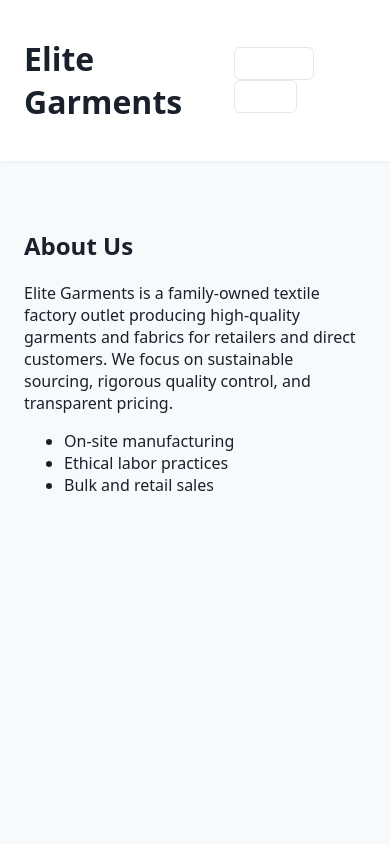
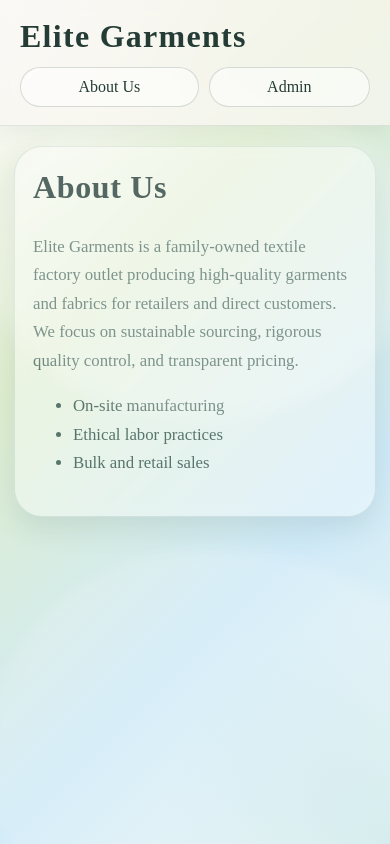
Before and after one commit to spv-core/EliteGarments, a plain HTML site: page index.html in a window 390 px wide. Drawn offline with Linux system fonts and the light colour scheme.

Commit message:
Refresh pastel theme and typography

```diff
--- a/styles.css
+++ b/styles.css
@@ -1,23 +1,271 @@
-:root{
-  --accent:#2b6cb0;
-  --bg:#f7fafc;
-  --muted:#718096;
+:root {
+  --sage: #dfeecf;
+  --sage-deep: #b8d8b2;
+  --sky: #cfeaf8;
+  --sky-deep: #9ecfe6;
+  --ivory: #f9f7f2;
+  --pearl: #f3efe6;
+  --ink: #243c35;
+  --muted: #58756c;
+  --panel: rgba(255,255,255,0.5);
+  --panel-strong: rgba(255,255,255,0.7);
+  --shadow: rgba(57, 90, 80, 0.12);
 }
-*{box-sizing:border-box}
-body{font-family:system-ui,Big Caslon;margin:0;background:var(--bg);color:#1a202c}
-header{background:white;display:flex;align-items:center;justify-content:space-between;padding:16px 24px;box-shadow:0 1px 4px rgba(0,0,0,.06)}
-nav button{margin-left:8px;padding:8px 12px;border-radius:6px;border:1px solid #e2e8f0;background:transparent;cursor:pointer}
-main{padding:24px;max-width:1000px;margin:24px auto}
-.hidden{display:none}
-.grid{display:grid;grid-template-columns:repeat(auto-fit,minmax(180px,1fr));gap:16px}
-.product{background:white;padding:12px;border-radius:8px;box-shadow:0 1px 3px rgba(0,0,0,.06);display:flex;flex-direction:column}
-.product img{width:100%;height:140px;object-fit:cover;border-radius:6px}
-.product h4{margin:8px 0 4px;font-size:16px}
-.product p{font-size:13px;color:var(--muted);margin:0 0 8px}
-.product .row{display:flex;justify-content:space-between;align-items:center;margin-top:auto}
-.cart-summary{margin-top:16px;display:flex;justify-content:space-between;align-items:center}
-.admin-panels{display:grid;grid-template-columns:1fr 200px 1fr;gap:16px}
-.panel{background:white;padding:12px;border-radius:8px;min-height:120px}
-form label{display:block;margin-bottom:8px}
-form input,form textarea{width:100%;padding:8px;border-radius:6px;border:1px solid #e2e8f0}
-button{background:var(--accent);color:white;border:none;padding:8px 12px;border-radius:6px;cursor:pointer}
+
+* { box-sizing: border-box; }
+
+html {
+  scroll-behavior: smooth;
+}
+
+body {
+  margin: 0;
+  min-height: 100vh;
+  font-family: "Big Caslon", "Times New Roman", serif;
+  color: var(--ink);
+  background:
+    radial-gradient(circle at top left, rgba(255,255,255,0.75), transparent 25%),
+    radial-gradient(circle at bottom right, rgba(159, 212, 224, 0.4), transparent 25%),
+    linear-gradient(135deg, var(--ivory) 0%, var(--sage) 32%, var(--sky) 68%, #edf7f2 100%);
+  position: relative;
+  overflow-x: hidden;
+}
+
+body::before,
+body::after {
+  content: "";
+  position: fixed;
+  inset: auto auto -10% -5%;
+  width: 120vw;
+  height: 45vh;
+  background: rgba(255,255,255,0.18);
+  border-radius: 46% 54% 50% 50% / 58% 42% 58% 42%;
+  filter: blur(8px);
+  transform: rotate(-4deg);
+  pointer-events: none;
+}
+
+body::after {
+  inset: 10% -8% auto auto;
+  width: 110vw;
+  height: 40vh;
+  background: rgba(255,255,255,0.22);
+  transform: rotate(5deg);
+}
+
+header {
+  position: sticky;
+  top: 0;
+  z-index: 10;
+  background: rgba(249, 247, 242, 0.7);
+  backdrop-filter: blur(10px);
+  display: flex;
+  align-items: center;
+  justify-content: space-between;
+  padding: 18px 32px;
+  box-shadow: 0 6px 18px rgba(75, 104, 96, 0.08);
+  border-bottom: 1px solid rgba(86, 118, 107, 0.15);
+}
+
+header h1 {
+  margin: 0;
+  font-size: clamp(2rem, 4vw, 3rem);
+  font-weight: 600;
+  letter-spacing: 0.04em;
+}
+
+nav {
+  display: flex;
+  gap: 10px;
+  flex-wrap: wrap;
+}
+
+nav button,
+button {
+  font-family: "Big Caslon", "Times New Roman", serif;
+}
+
+nav button {
+  margin-left: 8px;
+  padding: 10px 18px;
+  border-radius: 999px;
+  border: 1px solid rgba(60, 90, 80, 0.2);
+  background: rgba(255,255,255,0.5);
+  color: var(--ink);
+  cursor: pointer;
+  transition: all 0.2s ease;
+}
+
+nav button:hover,
+button:hover {
+  transform: translateY(-1px);
+  box-shadow: 0 8px 16px rgba(81, 122, 111, 0.12);
+}
+
+main {
+  padding: 40px 24px 60px;
+  max-width: 1100px;
+  margin: 0 auto;
+}
+
+.view {
+  background: rgba(255,255,255,0.38);
+  border: 1px solid rgba(108, 147, 138, 0.18);
+  border-radius: 28px;
+  box-shadow: 0 12px 28px var(--shadow);
+  padding: 28px 24px;
+  margin-bottom: 22px;
+  backdrop-filter: blur(6px);
+}
+
+h2, h3, h4 {
+  font-weight: 600;
+  letter-spacing: 0.02em;
+}
+
+h2 {
+  font-size: clamp(2rem, 3vw, 2.6rem);
+  margin-top: 0;
+}
+
+p, li {
+  font-size: 1.05rem;
+  line-height: 1.7;
+  color: var(--muted);
+}
+
+.hidden { display: none; }
+
+.grid {
+  display: grid;
+  grid-template-columns: repeat(auto-fit, minmax(200px, 1fr));
+  gap: 18px;
+}
+
+.product {
+  background: linear-gradient(180deg, rgba(255,255,255,0.9), rgba(237,245,239,0.78));
+  padding: 14px;
+  border-radius: 20px;
+  box-shadow: 0 10px 18px rgba(66, 94, 83, 0.08);
+  display: flex;
+  flex-direction: column;
+  border: 1px solid rgba(118, 156, 142, 0.24);
+}
+
+.product img {
+  width: 100%;
+  height: 160px;
+  object-fit: cover;
+  border-radius: 14px;
+  background: linear-gradient(135deg, rgba(208,234,245,0.8), rgba(221,238,211,0.8));
+}
+
+.product h4 {
+  margin: 12px 0 6px;
+  font-size: 1.5rem;
+}
+
+.product p {
+  font-size: 0.98rem;
+  margin: 0 0 10px;
+}
+
+.product .row {
+  display: flex;
+  justify-content: space-between;
+  align-items: center;
+  margin-top: auto;
+  color: var(--ink);
+  font-size: 1.05rem;
+}
+
+.cart-summary {
+  margin-top: 16px;
+  display: flex;
+  justify-content: space-between;
+  align-items: center;
+}
+
+.admin-panels {
+  display: grid;
+  grid-template-columns: repeat(auto-fit, minmax(180px, 1fr));
+  gap: 18px;
+}
+
+.panel {
+  background: var(--panel-strong);
+  border: 1px solid rgba(90, 122, 111, 0.18);
+  padding: 18px;
+  border-radius: 18px;
+  min-height: 120px;
+  box-shadow: inset 0 1px 0 rgba(255,255,255,0.6);
+}
+
+form label {
+  display: block;
+  margin-bottom: 10px;
+  color: var(--ink);
+  font-size: 1.05rem;
+}
+
+form input,
+form textarea {
+  width: 100%;
+  padding: 10px 12px;
+  border-radius: 12px;
+  border: 1px solid rgba(92, 125, 112, 0.25);
+  background: rgba(255,255,255,0.7);
+  color: var(--ink);
+  font-family: inherit;
+}
+
+button {
+  background: linear-gradient(135deg, var(--sage-deep), var(--sky-deep));
+  color: var(--ink);
+  border: none;
+  padding: 10px 18px;
+  border-radius: 999px;
+  cursor: pointer;
+  font-size: 1rem;
+}
+
+button[type="submit"] {
+  margin-top: 8px;
+}
+
+#admin-revenue {
+  font-size: 1.8rem;
+  font-weight: 600;
+}
+
+#admin-orders,
+#admin-inventory {
+  display: grid;
+  gap: 10px;
+}
+
+@media (max-width: 640px) {
+  header {
+    flex-direction: column;
+    align-items: flex-start;
+    gap: 12px;
+    padding: 18px 20px;
+  }
+
+  nav {
+    width: 100%;
+  }
+
+  nav button {
+    flex: 1 1 auto;
+    margin-left: 0;
+  }
+
+  main {
+    padding: 20px 14px 40px;
+  }
+
+  .view {
+    padding: 22px 18px;
+  }
+}
```
